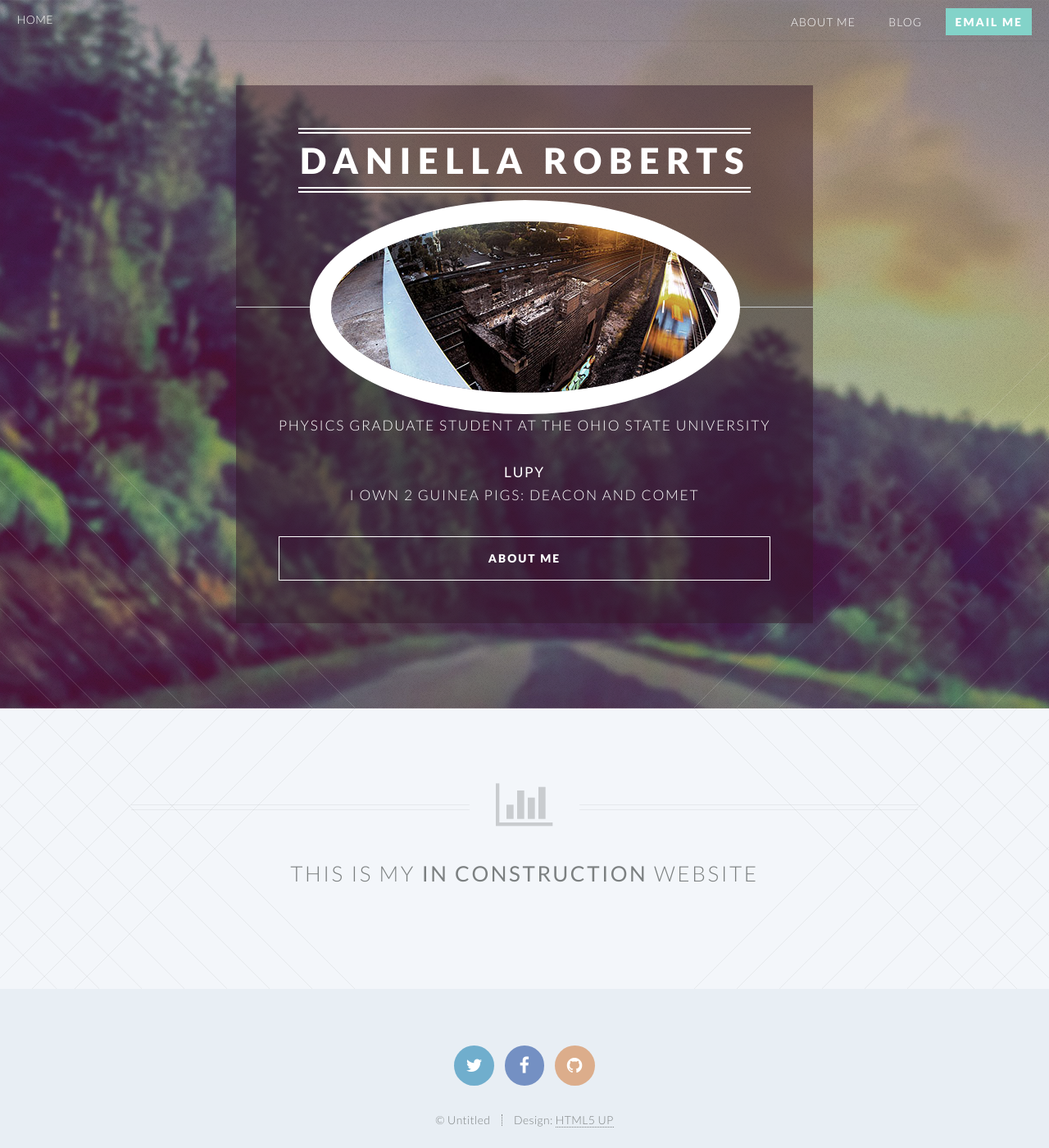
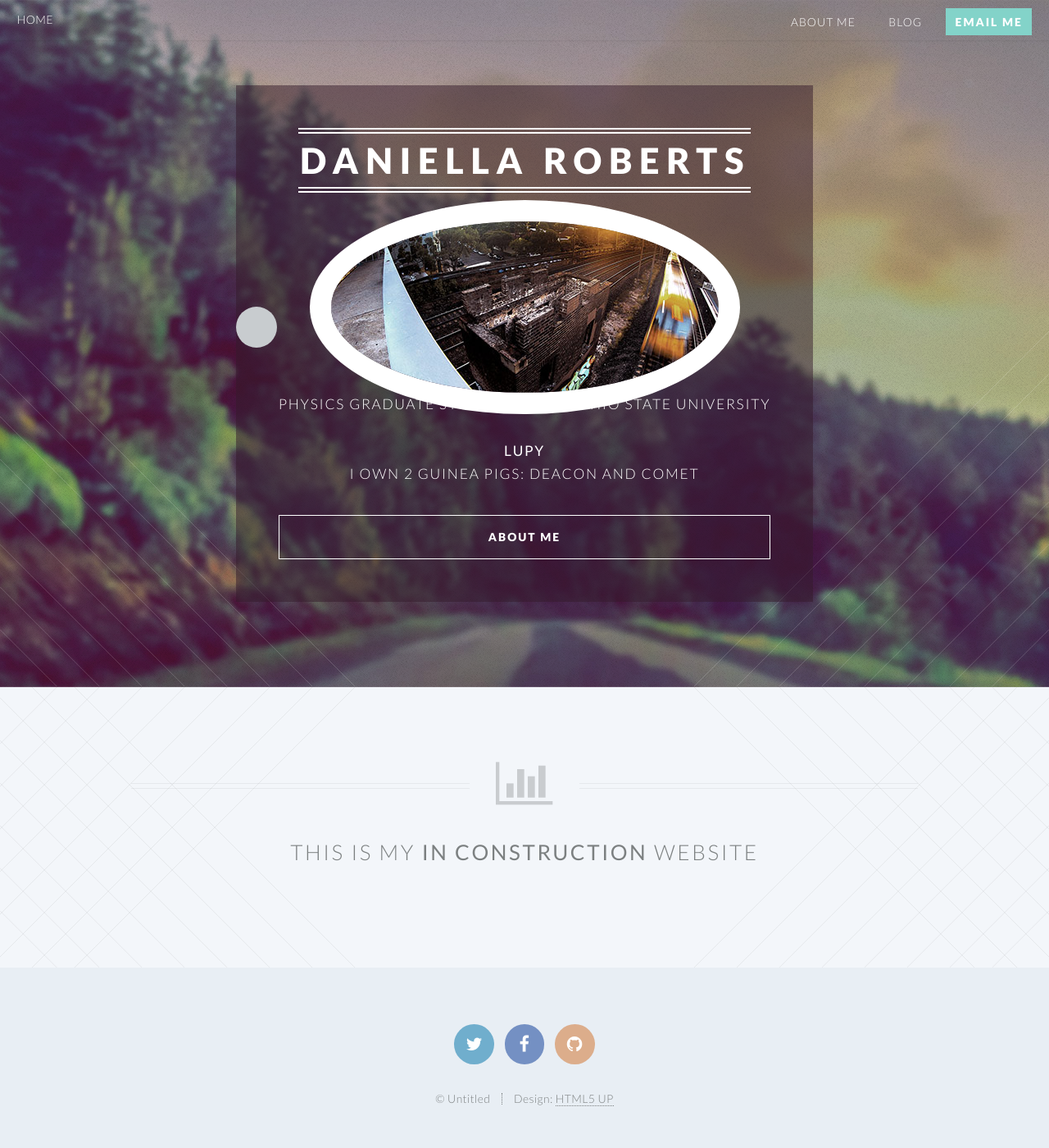
Before and after one commit to daniellaro/daniellaro.github.io, a Jekyll site: the page built from index.html, in a window 1280 px wide and 1400 px high. Shown: the whole window at 82% size. Built offline with Jekyll 4.4.1, drawn with Linux system fonts in a browser that asks for light colours.

Commit message:
Update style.css

```diff
--- a/css/style.css
+++ b/css/style.css
@@ -873,7 +873,7 @@
 			#banner .avatar {
 				position: relative;
 				display: block;
-				margin-bottom: 1.5em;
+				//margin-bottom: 1.5em;
 			}
 
 			#banner .avatar img {
@@ -886,12 +886,15 @@
 			#banner .avatar:before {
 				content: '';
 				border: transparent;
+				border-radius: 100%;
 				display: block;
 				position: absolute;
 				top: 50%;
 				left: -3em;
-				width: calc(100% + 6em);
-				height: 1px;
+				//width: calc(100% + 6em);
+				//height: 1px;
+				width: 50px;
+				height: 50px;
 				z-index: -1;
 				background: #c8cccf;
 			}
@@ -905,7 +908,8 @@
 
 				#banner .avatar:before {
 					left: -2em;
-					width: calc(100% + 4em);
+					\\width: calc(100% + 4em);
+					width: 50px;
 				}
 
 			}
```
